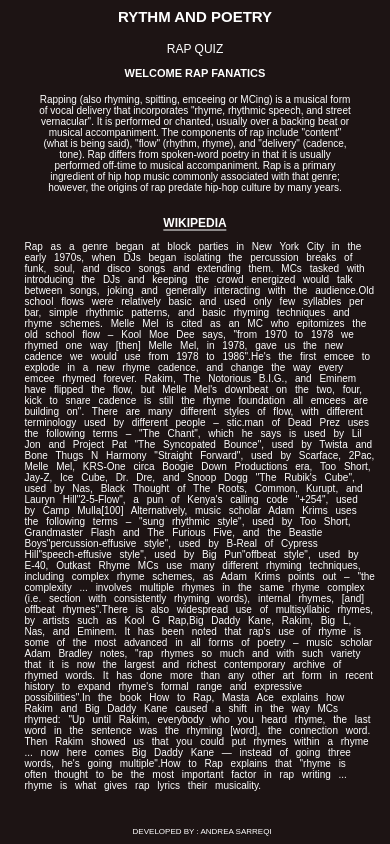
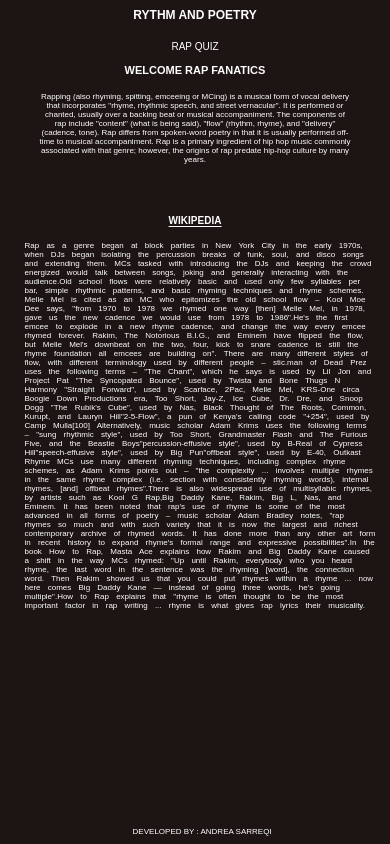
Before and after one commit to andreasarreqi/rap-quiz, a plain HTML site: page index.html in a window 390 px wide. Drawn offline with Linux system fonts and the light colour scheme.

Commit message:
Adjusting the font size on 320px media queries

```diff
--- a/assets/css/style.css
+++ b/assets/css/style.css
@@ -336,28 +336,28 @@ marquee{
 @media screen and (max-width: 480px) {
     h1 {
         text-align: center;
-        font-size: 15px;
+        font-size: 12px;
         margin-bottom: 10px;
     }
     #nav a{
         text-align: center;
-        font-size: 12px;
+        font-size: 10px;
     }
     h2 {
         font-size: 11px;
     }
     h3 {
-        font-size: 12px;
+        font-size: 10px;
         position: absolute;
         left: 50%;
         top: 25%;
     }
     .rap p {
-        font-size: 10px;
+        font-size: 8px;
         top: 35%;
     }
     .wiki p {
-        font-size: 10px;
+        font-size: 8px;
         height: 30%;
         width: 90%;
         height: 30%;
```
